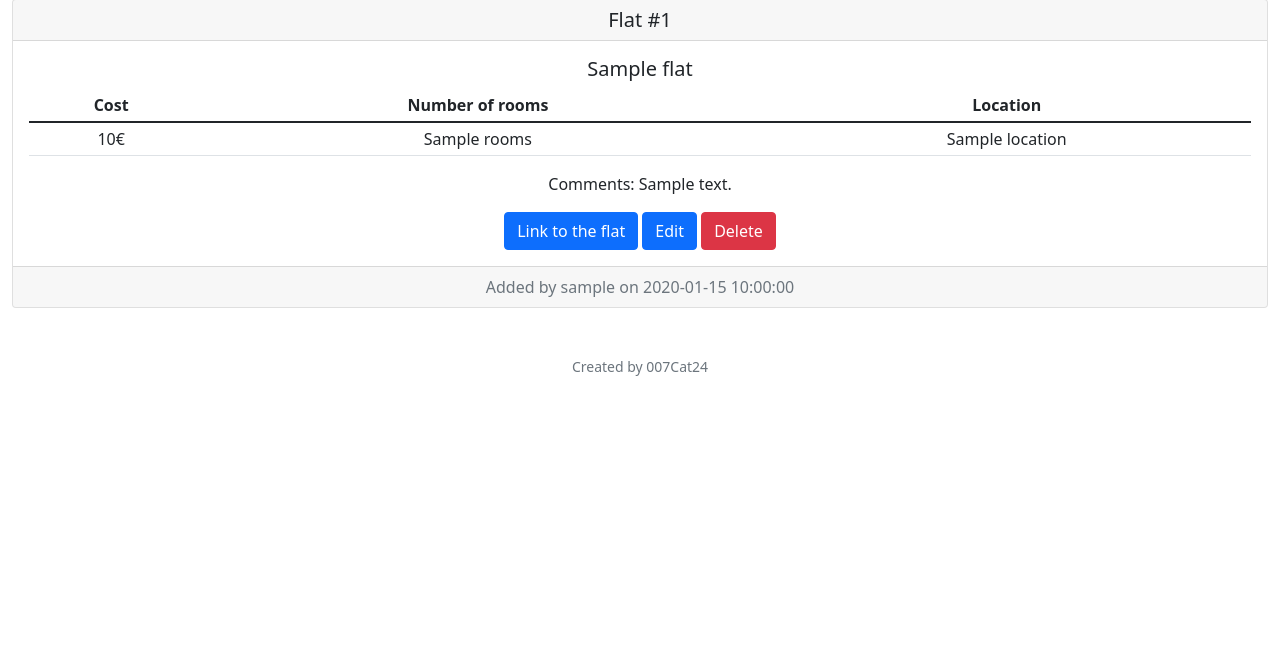
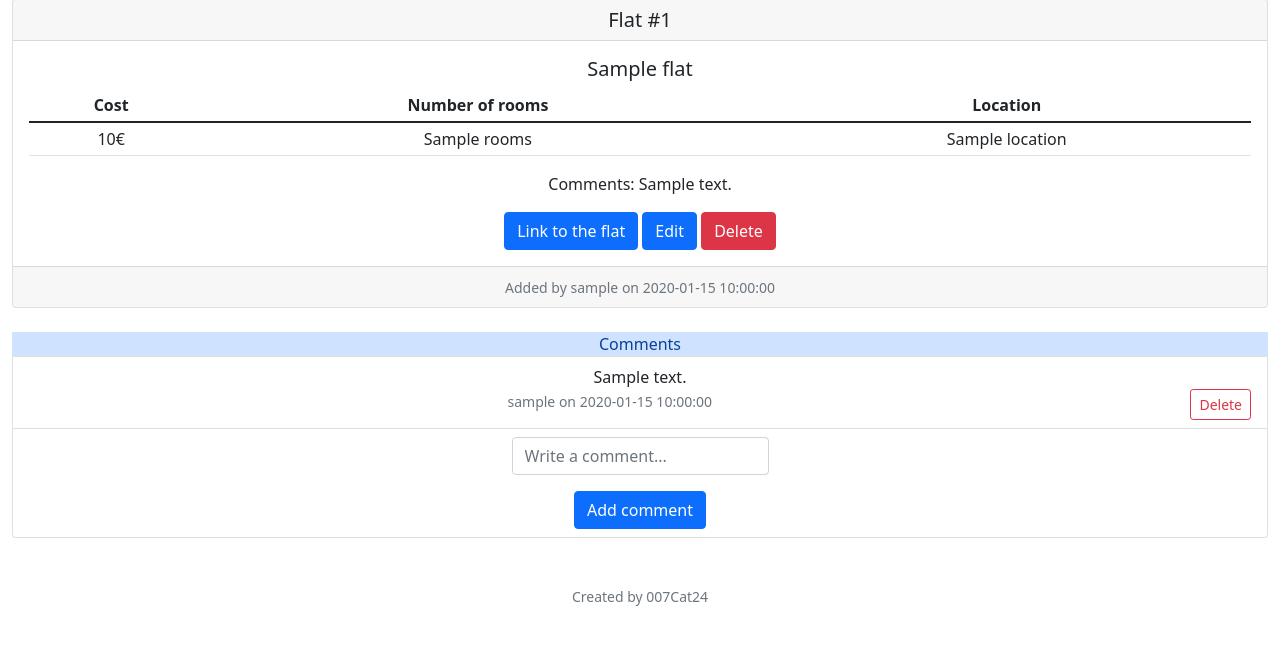
Before and after one commit to 007Cat24/flatseeker, a Flask app: template templates/flat.html in a window 1280 px wide. Shown: the part 125-770 px from the top of the page. Run offline with Flask 3, Linux system fonts and the light colour scheme; the template is opened without the code that fills it: most values are stand-ins (such as "Sample title", 1, 10 or a date in 2020); some libraries are stand-ins or nearby versions.

Commit message:
added ability to write and delete comments

```diff
--- a/app.py
+++ b/app.py
@@ -180,6 +180,29 @@ def add_friend():
     else:
         return render_template("addfriend.html")
 
+@app.route("/comment", methods=["POST"])
+@login_required
+def comment():
+    """Allow user to comment"""
+    flat_id = request.form.get("flat_id")
+    type = request.form.get("type")
+    if not flat_id or not type:
+        return apology("Please use the form to submit comments")
+    flats = db.execute("SELECT * FROM flats WHERE id = ?", flat_id)
+    for flat in flats:
+        friend1 = db.execute("SELECT user1_id FROM friends WHERE user2_id = ? AND confirmed='True'", flat["added_by"])
+        friend2 = db.execute("SELECT user2_id FROM friends WHERE user1_id = ? AND confirmed='True'", flat["added_by"])
+
+        # Source for following line: https://stackoverflow.com/questions/3897499/check-if-value-already-exists-within-list-of-dictionaries-in-python
+        if any(entry['user1_id'] == session["user_id"] for entry in friend1) or any(entry['user2_id'] == session["user_id"] for entry in friend2) or session["user_id"] == flat["added_by"]:
+            if type == "ADD":
+                db.execute("INSERT INTO comments (flat_id, user_id, text) VALUES(?, ?, ?)", flat_id, session["user_id"], request.form.get("comment"))
+            elif type == "DELETE":
+                comment_id = request.form.get("comment_id")
+                db.execute("DELETE FROM comments WHERE id = ?", comment_id)
+            return redirect("/flat?id=" + flat_id)
+        else:
+            return apology("Unauthorised")
 
 @app.route("/changepwd", methods=["GET", "POST"])
 @login_required
@@ -278,7 +301,11 @@ def viewflat():
 
             # Source for following line: https://stackoverflow.com/questions/3897499/check-if-value-already-exists-within-list-of-dictionaries-in-python
             if any(entry['user1_id'] == session["user_id"] for entry in friend1) or any(entry['user2_id'] == session["user_id"] for entry in friend2) or session["user_id"] == flat["added_by"]:
-                return render_template("flat.html", flat=flat)
+                comments = db.execute("SELECT * FROM comments WHERE flat_id = ?", flat_id)
+                for comment in comments:
+                    rows = db.execute("SELECT username FROM users WHERE id = ?", comment["user_id"])
+                    comment["username"] = rows[0]["username"]
+                return render_template("flat.html", flat=flat, comments=comments)
             else:
                 return apology("Unauthorised")
 
--- a/sql_commands.txt
+++ b/sql_commands.txt
@@ -4,3 +4,4 @@ CREATE TABLE users (id INTEGER PRIMARY KEY AUTOINCREMENT NOT NULL, username TEXT
 CREATE UNIQUE INDEX username ON users (username);
 CREATE TABLE 'flats' ('id' INTEGER PRIMARY KEY AUTOINCREMENT NOT NULL, 'title' TEXT, 'price' INTEGER NOT NULL, 'rooms' INTEGER NOT NULL, 'added_by' INTEGER NOT NULL, 'timestamp' DATETIME NOT NULL DEFAULT CURRENT_TIMESTAMP, 'location' TEXT, 'link' TEXT, 'comments' TEXT);
 CREATE TABLE 'friends' ('user1_id' INTEGER NOT NULL, 'user2_id' INTEGER NOT NULL, 'confirmed' TEXT NOT NULL);
+CREATE TABLE 'comments' ('id' INTEGER PRIMARY KEY AUTOINCREMENT NOT NULL, 'flat_id' INTEGER NOT NULL, 'user_id' INTEGER NOT NULL, 'text' TEXT NOT NULL, 'timestamp' DATETIME NOT NULL DEFAULT CURRENT_TIMESTAMP);
--- a/templates/addfriend.html
+++ b/templates/addfriend.html
@@ -9,7 +9,7 @@
 <br>
     <form action="/addfriend" method="post">
         <div class="mb-3">
-            <input autocomplete="off" autofocus class="form-control mx-auto w-auto" id="friend" name="friend" placeholder="Friend's username" type="text">
+            <input autocomplete="off" autofocus class="form-control mx-auto w-auto" id="friend" name="friend" placeholder="Friend's username" type="text" required>
             <input class="form-control mx-auto w-auto" id="ignore" name="ignore" value="False" type="hidden">
         </div>
         <button class="btn btn-primary" type="submit">Send friend request</button>
--- a/templates/flat.html
+++ b/templates/flat.html
@@ -37,7 +37,31 @@
       <a href="/delete?id={{ flat.id }}" class="btn btn-danger">Delete</a>
     </div>
     <div class="card-footer text-muted">
-       Added by {{ flat.username }} on {{ flat.timestamp }}
+       <small>Added by {{ flat.username }} on {{ flat.timestamp }}</small>
       </div>
   </div>
+  <br>
+  <ul class="list-group">
+    <li class="list-group-item-primary">Comments</li>
+    {% for comment in comments  %}
+    <li class="list-group-item">{{ comment.text }} <br>
+        <form action="/comment" method="post" class="float-end">
+            <input id="flat_id" name="flat_id" value="{{ flat.id }}" type="hidden">
+            <input id="comment_id" name="comment_id" value="{{ comment.id }}" type="hidden">
+            <input id="type" name="type" value="DELETE" type="hidden">
+        <button class="btn btn-sm btn-outline-danger" type="submit">Delete</button>
+        </form>
+         <small class="text-muted">{{ comment.username }} on {{ comment.timestamp }}</small></li>
+    {% endfor  %}
+    <li class="list-group-item">
+        <form action="/comment" method="post">
+        <div class="mb-3">
+            <input id="flat_id" name="flat_id" value="{{ flat.id }}" type="hidden">
+            <input id="type" name="type" value="ADD" type="hidden">
+            <input autocomplete="off" class="form-control mx-auto w-auto" id="comment" name="comment" placeholder="Write a comment..." type="text" required>
+        </div>
+        <button class="btn btn-primary" type="submit">Add comment</button>
+        </form>
+    </li>
+  </ul>
 {% endblock %}
```
Also changed, not shown: templates/edit.html (+7 -7 lines).
